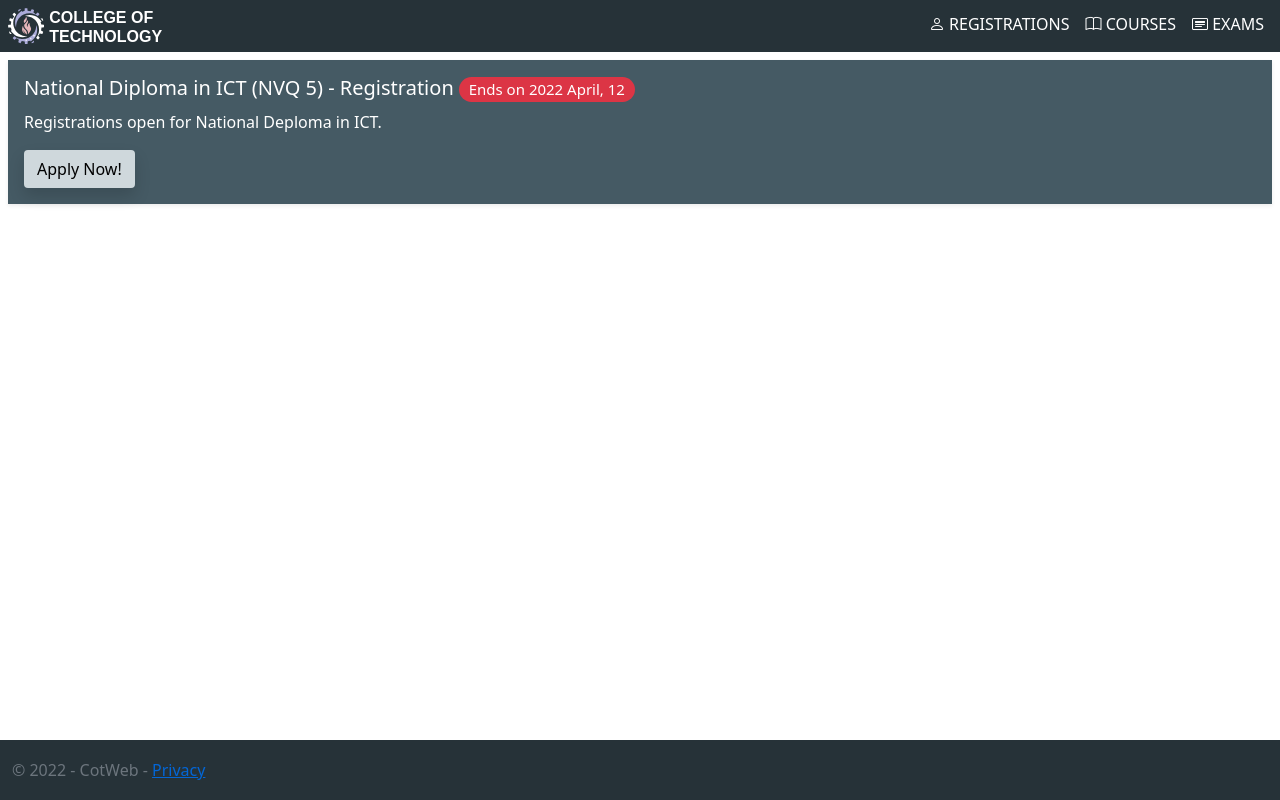
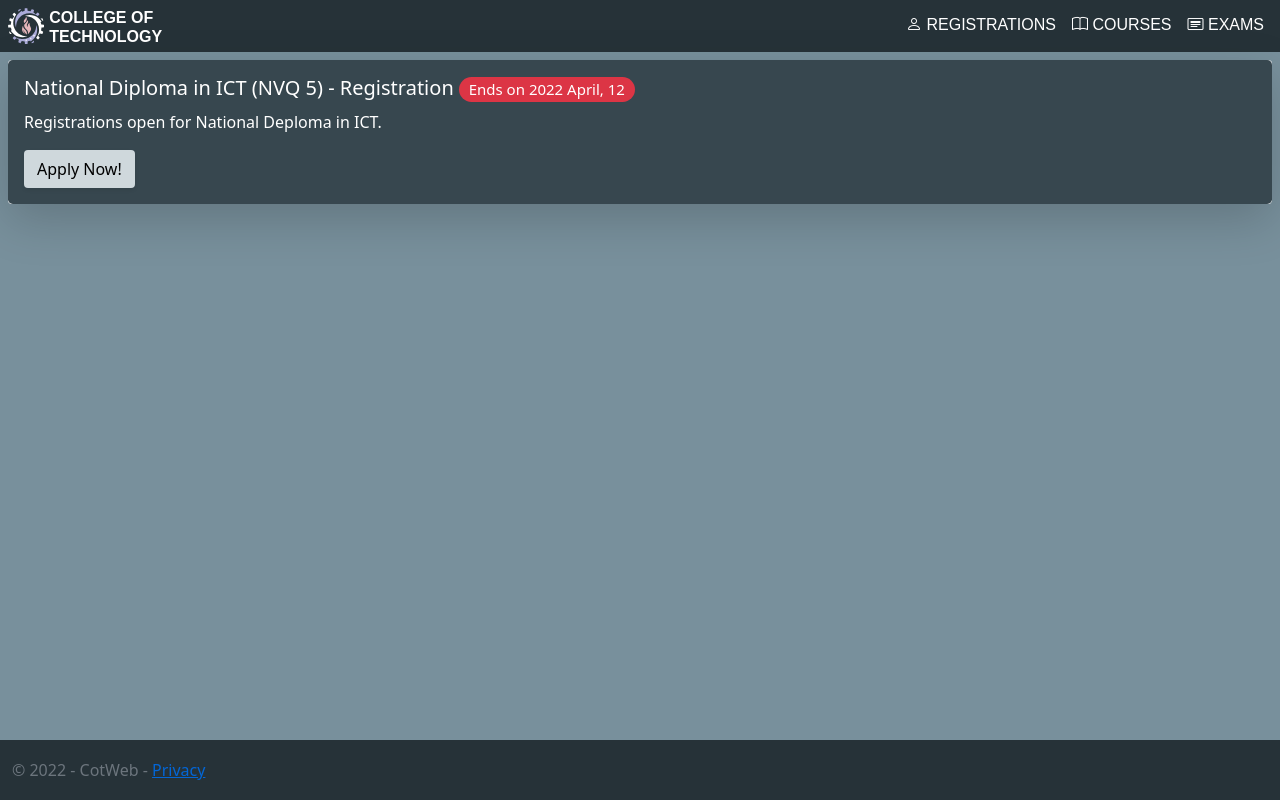
Before and after one commit to nifraz/nifraz.github.io, a plain HTML site: page index.html in a window 1280 px wide. Drawn offline with Linux system fonts and the light colour scheme.

Commit message:
Change style colors.

```diff
--- a/css/custom.css
+++ b/css/custom.css
@@ -129,6 +129,7 @@ body {
 }
 
 .nav-item {
+    font-family: 'Source Sans Pro', sans-serif;
     margin: 0;
     height: 2.25rem;
     transition: all 0.5s ease 0s;
--- a/index.html
+++ b/index.html
@@ -9,7 +9,7 @@
     <link rel="stylesheet" href="css/custom.css">
     <title>College of Technology - Home</title>
 </head>
-<body class="bg-white">
+<body class="bg-5">
     <header class="bg-10">
         <nav class="navbar navbar-expand-sm navbar-toggleable-sm p-2">
             <div class="container-fluid navbar-container">
@@ -18,20 +18,20 @@
                     <span class="brand-short-name text-white d-inline-block d-sm-none fw-bold">COT</span>
                     <span class="brand-name text-white d-none d-sm-inline-block fw-bold">COLLEGE OF<br />TECHNOLOGY</span>
                 </a>
-                <button class="navbar-toggler text-white hover-bg-9 fs-3" type="button" data-toggle="collapse" data-target=".navbar-collapse" aria-controls="navbarSupportedContent"
+                <button class="navbar-toggler text-white hover-bg-8 fs-3" type="button" data-toggle="collapse" data-target=".navbar-collapse" aria-controls="navbarSupportedContent"
                         aria-expanded="false" aria-label="Toggle navigation">
                     <i class="bi bi-list"></i>
                 </button>
                 <div class="navbar-collapse collapse d-sm-inline-flex flex-sm-row-reverse">
                     <ul class="navbar-nav">
-                        <li class="nav-item rounded-pill hover-bg-9" data-bs-toggle="tooltip" data-bs-placement="bottom" title="Registration">
-                            <a class="nav-link text-white" href="#"><i class="bi bi-person"></i> REGISTRATIONS</a>
+                        <li class="nav-item rounded-pill hover-bg-8 fs-6" data-bs-toggle="tooltip" data-bs-placement="bottom" title="Registration">
+                            <a class="nav-link text-white" href="#"><i class="bi bi-person"></i>&nbsp;REGISTRATIONS</a>
                         </li>
-                        <li class="nav-item rounded-pill hover-bg-9" data-bs-toggle="tooltip" data-bs-placement="bottom" title="Courses">
-                            <a class="nav-link text-white" href="#"><i class="bi bi-book"></i> COURSES</a>
+                        <li class="nav-item rounded-pill hover-bg-8 fs-6" data-bs-toggle="tooltip" data-bs-placement="bottom" title="Courses">
+                            <a class="nav-link text-white" href="#"><i class="bi bi-book"></i>&nbsp;COURSES</a>
                         </li>
-                        <li class="nav-item rounded-pill hover-bg-9" data-bs-toggle="tooltip" data-bs-placement="bottom" title="Exams">
-                            <a class="nav-link text-white" href="#"><i class="bi bi-card-heading"></i> EXAMS</a>
+                        <li class="nav-item rounded-pill hover-bg-8 fs-6" data-bs-toggle="tooltip" data-bs-placement="bottom" title="Exams">
+                            <a class="nav-link text-white" href="#"><i class="bi bi-card-heading"></i>&nbsp;EXAMS</a>
                         </li>
                     </ul>
                 </div>
@@ -41,12 +41,12 @@
     <section class="container-fluid p-0">
         <div class="row h-100 g-0">
             <div class="col-md">
-                <div class="card bg-8 text-white border-0 rounded-0 m-2 shadow-sm">
-                    <div class="card-body bg-8">
+                <div class="card text-white border-0 m-2 shadow-lg">
+                    <div class="card-body bg-9 rounded-3">
                         <h5>National Diploma in ICT (NVQ 5) - Registration <span class="badge rounded-pill bg-danger text-white fw-light">Ends on <time>2022 April, 12</time></span></h5>
 
                         <p class="fw-light">Registrations open for National Deploma in ICT.</p>
-                        <a class="btn shadow bg-2 hover-bg-1 text-black" href="#">Apply Now!</a>
+                        <a class="btn shadow-sm bg-2 hover-bg-white text-black" href="#">Apply Now!</a>
                     </div>
                 </div>
             </div>
```
